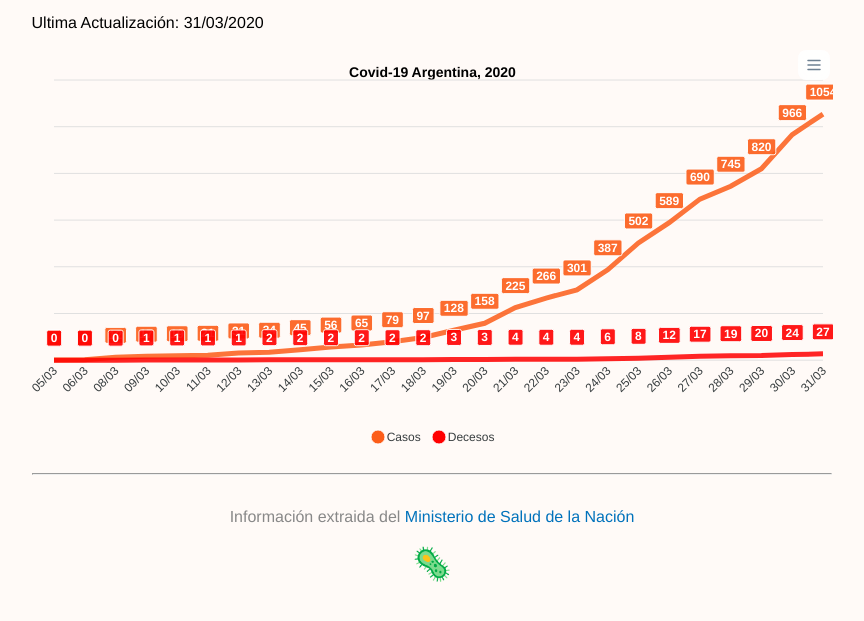
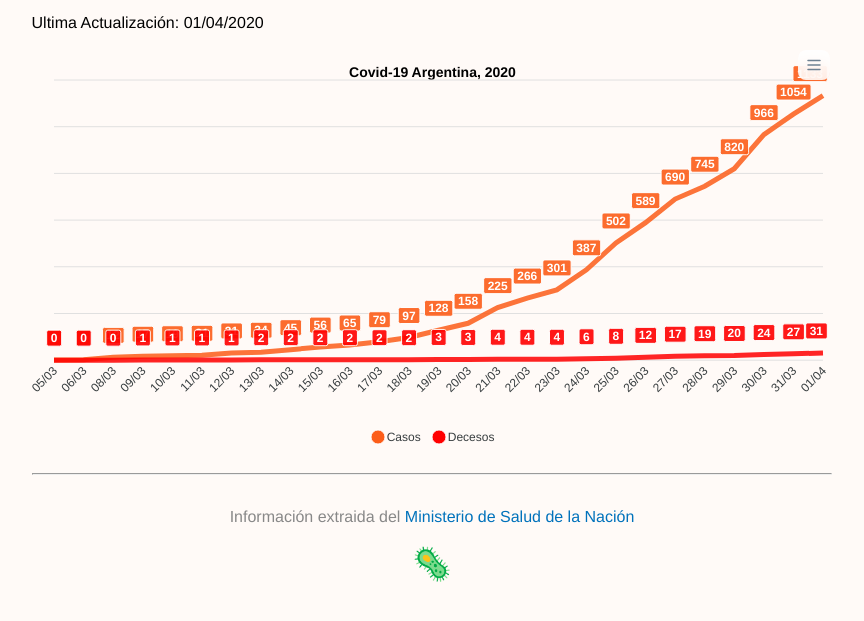
Before and after one commit to jagomez967/CovidArg, a plain HTML site: page index.html in a window 1280 px wide. Shown: the part 131-752 px from the top of the page, without its empty margins (208-1072 px from the left). Drawn offline with nearby package versions, Linux system fonts and the light colour scheme.

Commit message:
01/04/2020

```diff
--- a/index.html
+++ b/index.html
@@ -44,7 +44,7 @@
             <article>
                 <header>
                     <h1>Covid-19 ARG</h1>
-                    <p>Ultima Actualización: <time datetime="20200331">31/03/2020</time></p>
+                    <p>Ultima Actualización: <time datetime="20200401">01/04/2020</time></p>
                 </header>
                 <body>
                     <div id='chart'></div>
@@ -101,7 +101,8 @@
         {x: "28/03", y: 745},
         {x: "29/03", y: 820},
         {x: "30/03", y: 966},
-        {x: "31/03", y: 1054}
+        {x: "31/03", y: 1054},
+        {x: "01/04", y: 1133}
         ],
 
         },{name: 'Decesos',
@@ -131,7 +132,8 @@
         {x: "28/03", y: 19},
         {x: "29/03", y: 20},
         {x: "30/03", y: 24},
-        {x: "31/03", y: 27}
+        {x: "31/03", y: 27},
+        {x: "01/04", y: 31}
         ]
         }],
           chart: {
```
